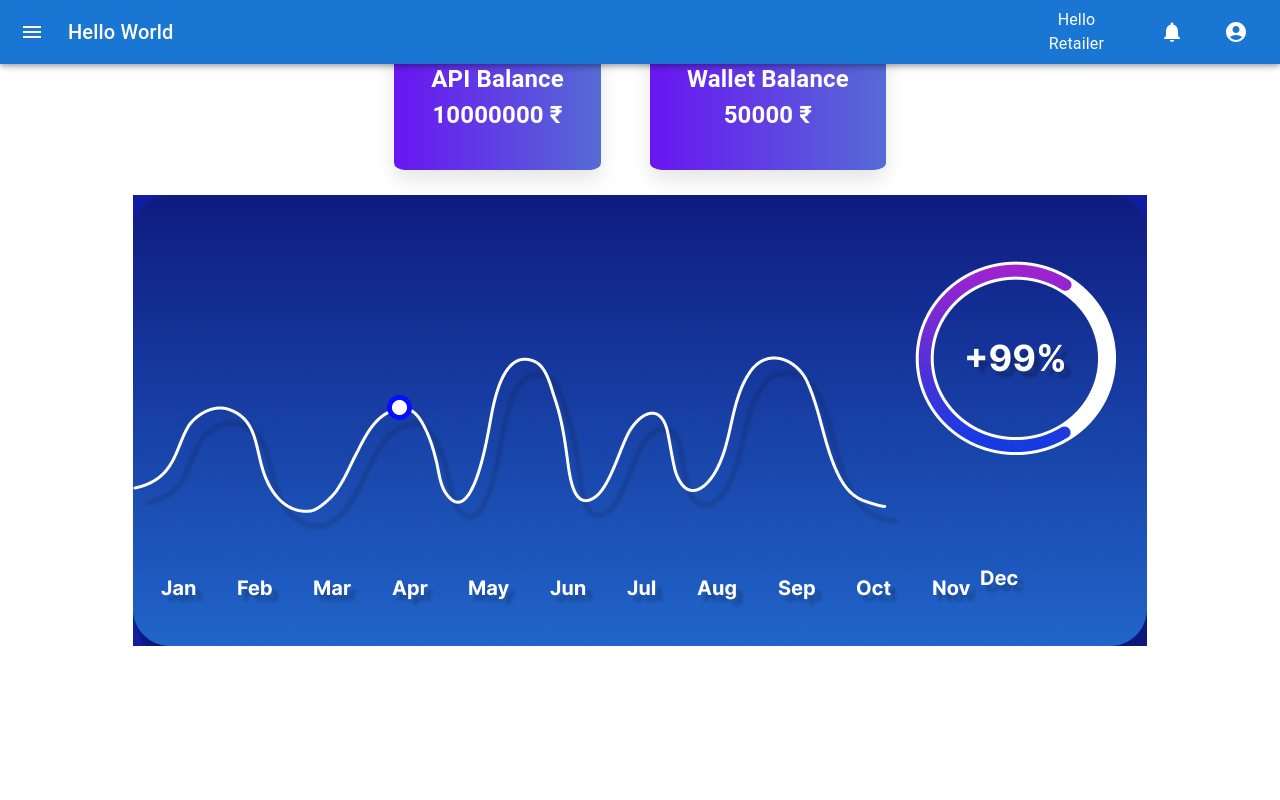
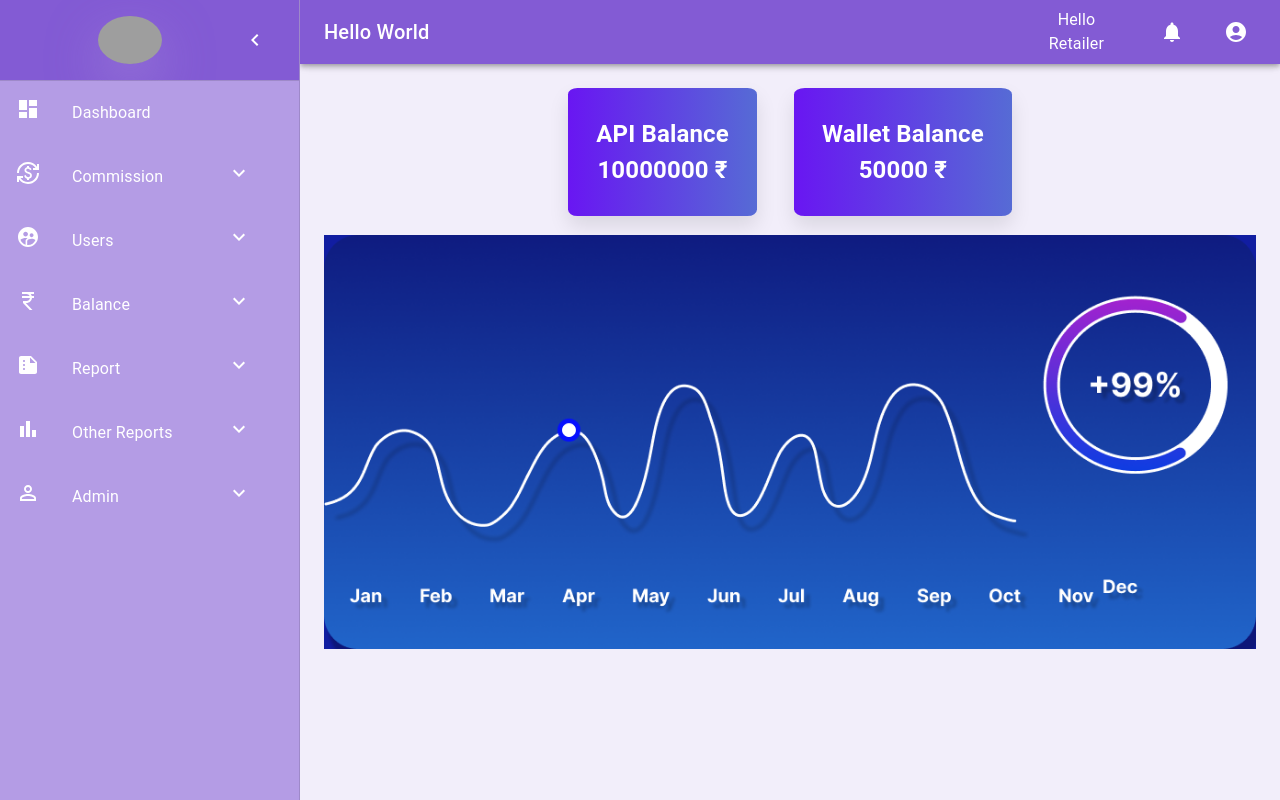
Before and after one commit to Rudransh2k1/rockkpay-new, a React (Create React App) app: page / in a window 1280 px wide. Built offline with nearby package versions, Linux system fonts and the light colour scheme; grey boxes are pictures that could not be loaded.

Commit message:
Side Drawer UI done

```diff
--- a/src/common/MenuItem.jsx
+++ b/src/common/MenuItem.jsx
@@ -6,49 +6,91 @@ import ListItemText from '@mui/material/ListItemText';
 import InboxIcon from '@mui/icons-material/MoveToInbox';
 import KeyboardArrowDownIcon from '@mui/icons-material/KeyboardArrowDown';
 import MailIcon from '@mui/icons-material/Mail';
-import { List } from '@mui/material';
-const MenuItem = ({text,index}) => {
-    const [toggleMenu,setToggleMenu] = useState(false);
-    const onMenuClick = () => {
-        if(text?.subMenu && text.subMenu.length>0){
-            setToggleMenu(!toggleMenu)
-        }
+import { List, styled } from '@mui/material';
+// const MenuItem = ({text,index}) => {
+//     const [toggleMenu,setToggleMenu] = useState(false);
+//     const onMenuClick = () => {
+//         if(text?.subMenu && text.subMenu.length>0){
+//             setToggleMenu(!toggleMenu)
+//         }
 
-    }
-    const onSubMenuClick = (event) => {
-        // Prevent event propagation to parent menu item
-        event.stopPropagation();
+//     }
+//     const onSubMenuClick = (event) => {
+//         // Prevent event propagation to parent menu item
+//         event.stopPropagation();
+//       };
+
+//   return (
+//     <ListItem sx={{display: "block"}}  key={text.id} disablePadding>
+
+//     <ListItemButton sx={{ display:"block"}}>
+//      <div style={{display:"flex"}}  onClick={onMenuClick}>
+//       <ListItemIcon>
+//       {text.icon}
+//       </ListItemIcon>
+//       <ListItemText primary={text.title} />
+
+//       <ListItemIcon>
+//         {text?.subMenu && text?.subMenu?.length>0 ? <KeyboardArrowDownIcon sx={{color:"white"}} />: null }
+//       </ListItemIcon>
+//       </div>
+//       </ListItemButton>
+
+//       <List>
+//       {toggleMenu ? <>{text?.subMenu.map((title,id) => (
+//         <ListItem key={id}>
+//         <ListItemButton >
+//         <ListItemText primary={title.subTitle} />
+//         </ListItemButton>
+//         </ListItem>
+
+// ))}</> : null}
+//    </List>
+//    </ListItem>
+
+//   )
+// }
+
+const SubMenuList = styled(List)(
+  ({ expanded }) => ({
+    maxHeight: expanded ? '500px' : '0',
+    overflow: 'hidden',
+    transition: 'max-height 0.3s ease',
+  })
+);
+
+const MenuItem = ({ text, index }) => {
+  const [expanded, setExpanded] = useState(false);
+
+  const toggleMenu = () => {
+    setExpanded(!expanded);
   };
 
   return (
-    <ListItem sx={{display: "block"}}  key={text.id} disablePadding>
-
-    <ListItemButton sx={{ display:"block"}}>
-     <div style={{display:"flex"}}  onClick={onMenuClick}>
+    <ListItem sx={{ display: "block" }} key={text.id} disablePadding>
+      <ListItemButton sx={{ display: "block" }}>
+        <div style={{ display: "flex" }} onClick={toggleMenu}>
           <ListItemIcon>
             {text.icon}
           </ListItemIcon>
           <ListItemText primary={text.title} />
-
           <ListItemIcon>
-        {text?.subMenu && text?.subMenu?.length>0 ? <KeyboardArrowDownIcon />: null }
+            {text?.subMenu && text?.subMenu?.length > 0 && <KeyboardArrowDownIcon sx={{ color: "white" }} />}
           </ListItemIcon>
         </div>
       </ListItemButton>
 
-      <List>
-      {toggleMenu ? <>{text?.subMenu.map((title,id) => (
+      <SubMenuList expanded={expanded}>
+        {text?.subMenu?.map((title, id) => (
           <ListItem key={id}>
-        <ListItemButton >
+            <ListItemButton>
               <ListItemText primary={title.subTitle} />
             </ListItemButton>
           </ListItem>
-
-))}</> : null}
-   </List>
+        ))}
+      </SubMenuList>
     </ListItem>
-
-  )
+  );
 }
 
 export default MenuItem
--- a/src/common/navbar.css
+++ b/src/common/navbar.css
@@ -3,7 +3,7 @@
 /* AppBar */
 .AppBar-root {
   /* margin-bottom: 2%; */
-    background-color: #6916F2;
+    background-color: #6916F2 !important;
   }
 
   /* Toolbar */
--- a/src/components/Layout/SideDrawer.jsx
+++ b/src/components/Layout/SideDrawer.jsx
@@ -1,4 +1,4 @@
-import React from 'react'
+import React, { useState } from 'react'
 import { styled, useTheme } from '@mui/material/styles';
 import Box from '@mui/material/Box';
 import Drawer from '@mui/material/Drawer';
@@ -16,6 +16,7 @@ import Navbar from '../../common/Navbar';
 import MenuItem from '../../common/MenuItem';
 import { menuArray } from './data';
 import Routing from '../../routes/Routing';
+import MainLogo from '../../Assets/navbar/RockkpayLogo.png'
 // import Routing from '../../routes/Rou';
 // import Routes from '../../routes/Routes';
 
@@ -61,16 +62,42 @@ const AppBar = styled(MuiAppBar, {
   const DrawerHeader = styled('div')(({ theme }) => ({
     display: 'flex',
     alignItems: 'center',
-    padding: theme.spacing(0, 1),
+    padding: theme.spacing(0, 1, 0, 3),
+    justifyContent: 'space-beween',
+    // width:"100%",
     // necessary for content to be below app bar
     ...theme.mixins.toolbar,
-    justifyContent: 'flex-end',
+
   }));
+  const CustomDrawerPaper = styled('div')({
+    backgroundColor: '#0000FF', // Set background color to blue
+  });
+  const LogoContainer = styled('div')({
+    display: 'flex',
+    alignItems: 'center',
+  });
 
+  const LogoImage = styled('img')({
+    width: '4rem', // Adjust size as needed
+    height: 'auto', // Automatically adjust height to maintain aspect ratio
+    margin: '1rem', // Add some space between the logo and other items
+    boxShadow: '0 20px 50px rgba(158, 128, 217, 0.7)', // Apply shadow
+    borderRadius: '50%', // Make the logo rounded
+    transition: 'width 0.3s ease-in-out',
+  });
+  const CenteredLogo = styled('div')({
+    flex: '1', // Take up remaining space to center the logo
+    display: 'flex',
+    justifyContent: 'center',
+  });
+
+  const RightAlignedIcon = styled(IconButton)({
+    marginRight: '1rem', // Ensure no extra margin on the right
+  });
 const SideDrawer = () => {
 
     const theme = useTheme();
-    const [open, setOpen] = React.useState(false);
+    const [open, setOpen] = React.useState(true);
 
     const handleDrawerOpen = () => {
       setOpen(true);
@@ -81,9 +108,9 @@ const SideDrawer = () => {
     };
 
   return (
-    <Box sx={{ display: 'flex' }}>
+    <Box sx={{ display: 'flex', height:"100vh", backgroundColor:"#f2eefa" }}>
       <CssBaseline />
-      <AppBar position="fixed" open={open}>
+      <AppBar sx={{backgroundColor:"#835bd4"}} position="fixed" open={open}>
         <Toolbar>
           <IconButton
             color="inherit"
@@ -95,17 +122,19 @@ const SideDrawer = () => {
             <MenuIcon />
           </IconButton>
 
-          <Navbar />
+          <Navbar  />
         </Toolbar>
       </AppBar>
       <Drawer
         sx={{
           width: drawerWidth,
+          height:"100%",
           flexShrink: 0,
         //   backgroundColor: "#0000FF !important",
         //   backgroundColor:"#6916F2" ,
           '& .MuiDrawer-paper': {
             width: drawerWidth,
+            backgroundColor:"#b49ce5",
             boxSizing: 'border-box',
           },
         }}
@@ -113,20 +142,23 @@ const SideDrawer = () => {
         anchor="left"
         open={open}
       >
-        <DrawerHeader>
-          <IconButton onClick={handleDrawerClose}>
-            {theme.direction === 'ltr' ? <ChevronLeftIcon /> : <ChevronRightIcon />}
-          </IconButton>
+        <DrawerHeader sx={{backgroundColor:"#835bd4", width:"100%"}}>
+        <CenteredLogo>
+    <LogoImage src={MainLogo} alt="" /> {/* Add your MainLogo image here */}
+  </CenteredLogo>
+  <RightAlignedIcon sx={{color:"white"}} onClick={handleDrawerClose}>
+    {theme.direction === 'ltr' ? <ChevronLeftIcon /> : <ChevronRightIcon />}
+  </RightAlignedIcon>
         </DrawerHeader>
         <Divider />
-        <List>
+        <List sx={{color:"white",          backgroundColor: '#b49ce5',  }}>
           {menuArray.map((text, index) => (
            <MenuItem text ={text} index={index} />
           ))}
         </List>
 
       </Drawer>
-      <Main open={open}>
+      <Main sx={{marginTop: "5%"}} open={open}>
         <Routing />
       </Main>
       </Box>
--- a/src/components/Layout/data.jsx
+++ b/src/components/Layout/data.jsx
@@ -16,13 +16,13 @@ export const menuArray  =  [
   },
   {
     id: 2,
-    title: "commission",
+    title: "Commission",
     icon: <CurrencyExchangeIcon className="!text-white" />,
 
     subMenu: [
       {
         id: 21,
-        subTitle: "Create package",
+        subTitle: "Create Package",
         path: "/admincreatecommission",
       },
       {
@@ -40,13 +40,13 @@ export const menuArray  =  [
 
   {
     id: 4,
-    title: "users",
+    title: "Users",
     icon: <SupervisedUserCircleIcon className="!text-white" />,
 
     subMenu: [
       {
         id: 41,
-        subTitle: "Channal_Partner",
+        subTitle: "Channal Partner",
         ultraSubMenu: [
           {
             id: 411,
@@ -62,7 +62,7 @@ export const menuArray  =  [
       },
       {
         id: 42,
-        subTitle: "Super_distributors",
+        subTitle: "Super distributors",
         ultraSubMenu: [
           {
             id: 421,
@@ -78,7 +78,7 @@ export const menuArray  =  [
       },
       {
         id: 43,
-        subTitle: "Master_distributors",
+        subTitle: "Master distributors",
         ultraSubMenu: [
           {
             id: 431,
@@ -159,17 +159,17 @@ export const menuArray  =  [
   },
   {
     id: 5,
-    title: "balance",
+    title: "Balance",
     icon: <CurrencyRupeeIcon className="!text-white" />,
     subMenu: [
       {
         id: 51,
-        subTitle: "Add MAIN balance",
+        subTitle: "Add Main Balance",
         path: "./addmainbalance",
       },
       {
         id: 52,
-        subTitle: "Reverse MAIN balance",
+        subTitle: "Reverse Main Balance",
         path: "./addmainbalance_2",
       },
       {
@@ -181,17 +181,17 @@ export const menuArray  =  [
   },
   {
     id: 6,
-    title: "report",
+    title: "Report",
     icon: <SummarizeIcon className="!text-white" />,
     subMenu: [
       {
         id: 62,
-        subTitle: "Transaction history",
+        subTitle: "Transaction History",
         path: "./transactionhistory",
       },
       {
         id: 63,
-        subTitle: "Transaction history with parent",
+        subTitle: "Transaction history with Parent",
         path: "./transactionhistwithparent",
       },
 
@@ -202,7 +202,7 @@ export const menuArray  =  [
       },
       {
         id: 67,
-        subTitle: "Complaints history",
+        subTitle: "Complaints History",
         path: "./complainthistory",
       },
       {
@@ -232,7 +232,7 @@ export const menuArray  =  [
       // },
       {
         id: 73,
-        subTitle: "Balance requests",
+        subTitle: "Balance Requests",
         path: "./balancerequests",
       },
       // {
@@ -242,7 +242,7 @@ export const menuArray  =  [
       // },
       {
         id: 75,
-        subTitle: "Balance request history",
+        subTitle: "Balance request History",
         path: "./balancereqhist",
       },
       // {
@@ -252,19 +252,19 @@ export const menuArray  =  [
       // },
       {
         id: 77,
-        subTitle: "Activation report",
+        subTitle: "Activation Report",
         path: "./activationreport",
       },
       {
         id: 78,
-        subTitle: "User cashback report",
+        subTitle: "User Cashback Report",
         path: "./usercashback",
       },
     ],
   },
   {
     id: 7,
-    title: "other reports",
+    title: "Other Reports",
     icon: <BarChartIcon className="!text-white" />,
     subMenu: [
       {
@@ -342,12 +342,12 @@ export const menuArray  =  [
   },
   {
     id: 8,
-    title: "admin",
+    title: "Admin",
     icon: <PersonOutlineIcon className="!text-white" />,
     subMenu: [
       {
         id: 89,
-        subTitle: "Add admin MAIN balance",
+        subTitle: "Add admin Main Balance",
         path: "./addadmin",
       },
       {
@@ -362,22 +362,22 @@ export const menuArray  =  [
       },
       {
         id: 92,
-        subTitle: "Send sms",
+        subTitle: "Send SMS",
         path: "./sendsms",
       },
       {
         id: 93,
-        subTitle: "Send whatsapp",
+        subTitle: "Send WhatsApp",
         path: "./sendwhatsapp",
       },
       {
         id: 94,
-        subTitle: "Send email",
+        subTitle: "Send Email",
         path: "./sendemail",
       },
       {
         id: 95,
-        subTitle: "Send notification",
+        subTitle: "Send Notification",
         path: "./sendnotification",
       },
       {
@@ -392,32 +392,32 @@ export const menuArray  =  [
       },
       {
         id: 98,
-        subTitle: "Circle master",
+        subTitle: "Circle Master",
         path: "./circlemasterscreenn",
       },
       {
         id: 99,
-        subTitle: "Website logs",
+        subTitle: "Website Logs",
         path: "./websitelogsscreen",
       },
       {
         id: 100,
-        subTitle: "Website logs archive",
+        subTitle: "Website Logs Archive",
         path: "./weblogsarchive",
       },
       {
         id: 101,
-        subTitle: "SMS logs",
+        subTitle: "SMS Logs",
         path: "./smslogs",
       },
       {
         id: 102,
-        subTitle: "IP whitelist",
+        subTitle: "IP Whitelist",
         path: "./ipwhitelistss",
       },
       {
         id: 103,
-        subTitle: "Provider types",
+        subTitle: "Provider Types",
         path: "./providertypescreen",
       },
       {
```
Lines whose indentation alone changed are shown as unchanged.
